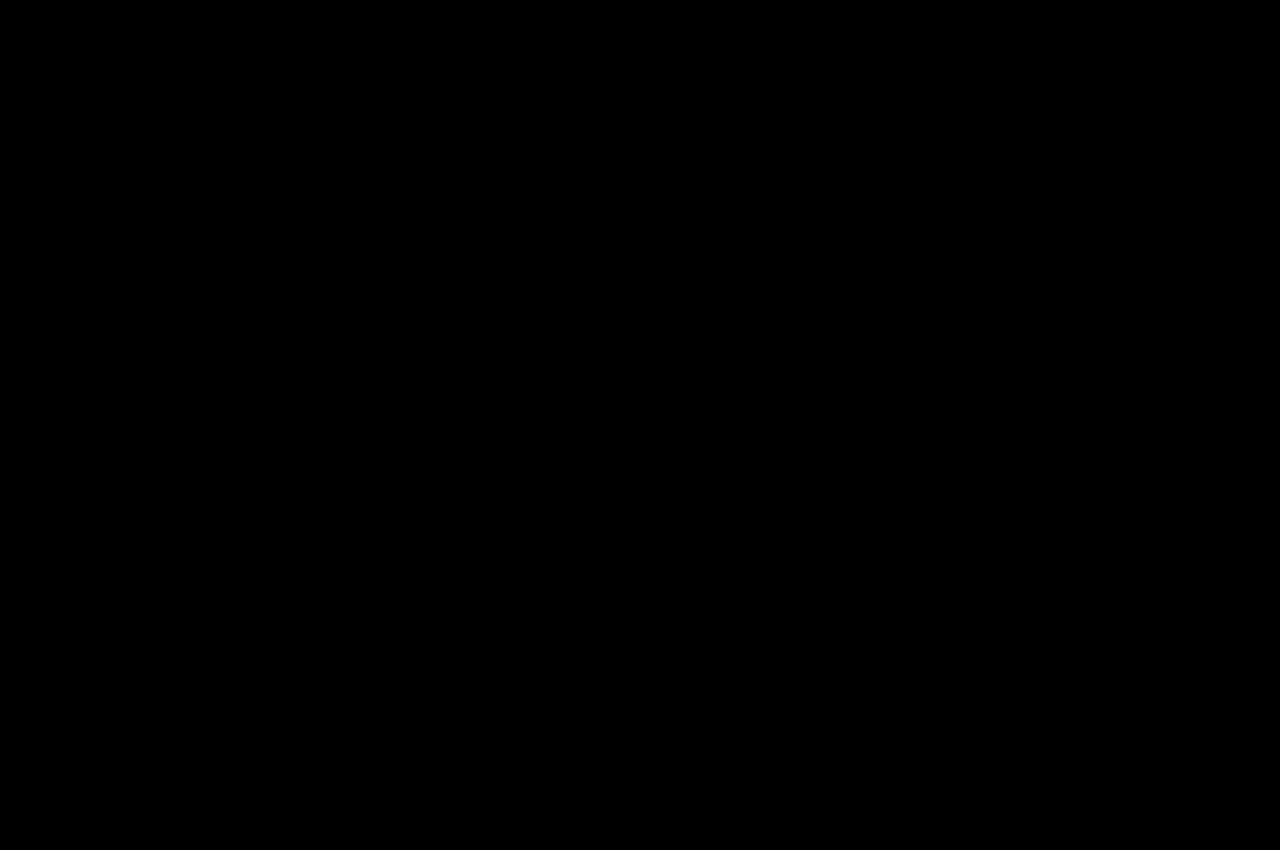
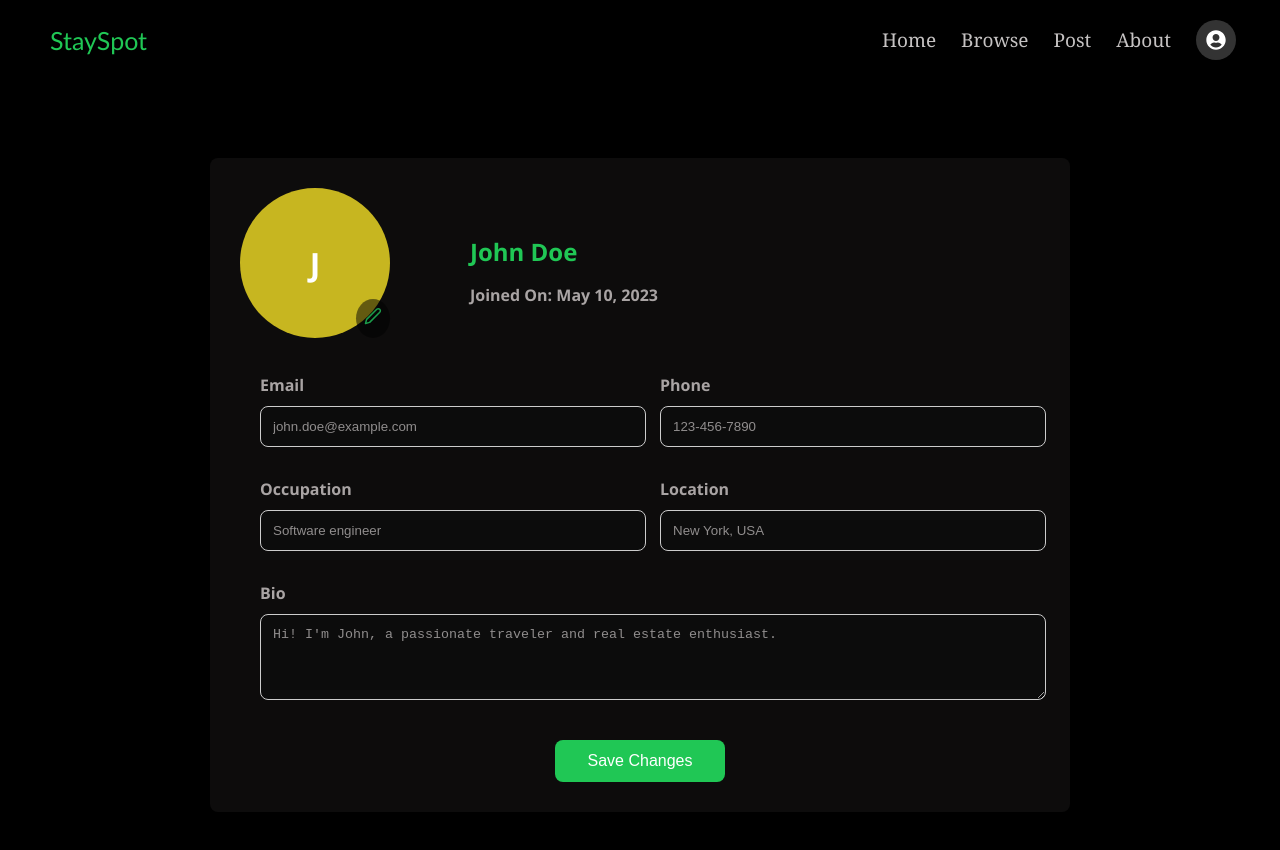
Before and after one commit to PrasadNalajala/stayspot, a React (Create React App) app: page /profile in a window 1280 px wide. Before the commit this address had no page. Shown: the top 850 px of the page. Before the commit the page ends 800 px from the top, so only its background shows below. Built offline with nearby package versions, Linux system fonts and the light colour scheme.

Commit message:
profile page added

```diff
--- a/src/App.js
+++ b/src/App.js
@@ -2,7 +2,7 @@
 import './App.css';
 import Login from './components/Login/index.js'
 import {BrowserRouter,Routes,Route,Switch} from 'react-router-dom'
-import Navbar from './components/Navbar/index.js';
+import Profile from './components/Profile/index.js';
 import Home from './components/Home/index.js';
 import BrowseRentals from './components/BrowseRentals/index.js';
 import PostRental from './components/PostRental/index.js';
@@ -25,6 +25,7 @@
           <Route path='/post-rental' Component={PostRental}/>
           <Route path='/about-us' Component={AboutUs} />
           <Route path='/contact' Component={ContactUs}/>
+          <Route path='/profile' Component={Profile}/>
       </Routes>
       <ToastContainer
           position="top-right"
--- /dev/null
+++ b/src/components/Profile/index.css
@@ -0,0 +1,150 @@
+.profile-container {
+    display: flex;
+    justify-content: center;
+    align-items: center;
+    padding: 20px;
+    background-color:black;
+    margin-top: 65px;
+    min-height: 100vh;
+  }
+
+  .profile-header {
+    display: flex;
+    flex-direction: column;
+    align-items: center;
+    background-color: rgb(13, 12, 12);
+    padding: 30px;
+    border-radius: 8px;
+    box-shadow: 0px 4px 8px rgba(0, 0, 0, 0.1);
+    width: 100%;
+    max-width: 800px;
+  }
+
+  .profile-picture {
+    position: relative;
+    display: flex;
+    justify-content: center;
+    align-items: center;
+  }
+
+  .profile-image {
+    width: 150px;
+    height: 150px;
+    border-radius: 50%;
+    object-fit: cover;
+  }
+
+  .profile-image-placeholder {
+    display: flex;
+    justify-content: center;
+    align-items: center;
+    width: 150px;
+    height: 150px;
+    background-color: #c7b620;
+    color: white;
+    font-size: 2rem;
+    border-radius: 50%;
+    font-weight: bold;
+  }
+
+  .edit-icon {
+    position: absolute;
+    bottom: 0;
+    right: 0;
+    background-color: rgba(0, 0, 0, 0.5);
+    color: #1b9e4b;
+    padding: 8px;
+    border-radius: 50%;
+    cursor: pointer;
+  }
+
+  .upload-input {
+    display: none;
+  }
+
+  .profile-info {
+    margin-top: 20px;
+    width: 100%;
+  }
+
+  .username {
+    font-size: 1.5rem;
+    font-weight: bold;
+    text-align: center;
+    margin-bottom: 10px;
+    color: #20c755;
+  }
+
+  .info-label {
+    text-align: start;
+    margin-bottom: 5px;
+    color: #a9a4a4;
+    font-weight: 600;
+  }
+
+  .info-row {
+    margin-bottom: 15px;
+    width: 100%;
+  }
+
+  .editable-input,
+  .editable-textarea {
+    width: 100%;
+    padding: 12px;
+    border-radius: 8px;
+    border: 0.6px solid #ccc;
+    margin-top: 5px;
+    background-color: #0c0c0c;
+    color: #908d8d;
+  }
+
+  .editable-input:focus,
+  .editable-textarea:focus {
+    outline: none;
+    border-color: #20c755;
+  }
+
+  .save-btn {
+    background-color: #20c755;
+    color: white;
+    padding: 12px 24px;
+    border: none;
+    border-radius: 8px;
+    cursor: pointer;
+    font-size: 1rem;
+    transition: background-color 0.3s;
+    width: 100%;
+    margin-top: 20px;
+  }
+
+  .save-btn:hover {
+    background-color: #1b9e4b;
+  }
+
+  @media (min-width:768px) {
+    .profile-section{
+        display: flex;
+        gap: 10%;
+        align-items: center;
+        width: 100%;
+    }
+    .info-row{
+        width: 45%;
+    }
+    .profile-info{
+        display: flex;
+        justify-content: space-around;
+        flex-wrap: wrap;
+        align-items: center;
+    }
+    .bio-container{
+        width: 95%;
+    }
+    .save-btn{
+        width: 170px;
+    }
+    .username{
+        text-align: start;
+    }
+
+  }
--- /dev/null
+++ b/src/components/Profile/index.js
@@ -0,0 +1,155 @@
+import React, { useEffect, useState } from "react";
+import Navbar from "../Navbar";
+import axios from "axios";
+import { toast } from "react-toastify";
+import { FiEdit2 } from "react-icons/fi"; // Import edit icon
+import "./index.css"; // Import the CSS file
+
+const Profile = () => {
+  const [image, setImage] = useState("");
+  const [imageUrl, setImageUrl] = useState("");
+  const [email, setEmail] = useState("john.doe@example.com");
+  const [Occupation,setOccupation]=useState("Software engineer");
+  const [phone, setPhone] = useState("123-456-7890");
+  const [bio, setBio] = useState("Hi! I'm John, a passionate traveler and real estate enthusiast.");
+  const [location, setLocation] = useState("New York, USA");
+  const [name, setName] = useState("John Doe");
+
+  const handleImageUpload = (e) => {
+    const file = e.target.files[0];
+    if (file) {
+      setImage(URL.createObjectURL(file)); // Local preview of the image
+      uploadImageToCloud(file); // Upload to cloud storage
+    }
+  };
+
+  const uploadImageToCloud = (file) => {
+    const formData = new FormData();
+    formData.append("file", file);
+    formData.append("upload_preset", "YOUR_UPLOAD_PRESET"); // Replace with your actual upload preset
+
+    axios
+      .post(`https://api.cloudinary.com/v1_1/YOUR_CLOUD_NAME/image/upload`, formData)
+      .then((response) => {
+        setImageUrl(response.data.secure_url);
+        toast.success("Image uploaded successfully");
+      })
+      .catch((error) => {
+        toast.error("Failed to upload image");
+      });
+  };
+
+  const handleSave = () => {
+    // You can add logic to save these changes to your backend here
+    toast.success("Profile updated successfully!");
+  };
+
+  useEffect(() => {
+    console.log("Profile Component Loaded");
+  }, []);
+
+  // If no image, display first letter of the name
+  const renderProfileImage = () => {
+    if (!imageUrl && !image) {
+      return (
+        <div className="profile-image-placeholder">
+          {name[0].toUpperCase()}
+        </div>
+      );
+    }
+    return <img src={imageUrl || image} alt="Profile" className="profile-image" />;
+  };
+
+  return (
+    <>
+      <Navbar />
+      <div className="profile-container">
+        <div className="profile-header">
+            <div className="profile-section">
+          <div className="profile-picture">
+            {renderProfileImage()}
+            <label htmlFor="upload-button" className="edit-icon">
+              <FiEdit2 size={18} />
+            </label>
+            <input
+              id="upload-button"
+              type="file"
+              accept="image/*"
+              onChange={handleImageUpload}
+              className="upload-input"
+            />
+          </div>
+          <div>
+          <h2 className="username">{name}</h2>
+          <p className="info-label">Joined On: May 10, 2023</p>
+            </div>
+            </div>
+          <div className="profile-info">
+
+
+            <div className="info-row">
+              <p className="info-label">Email</p>
+              <input
+                type="email"
+                placeholder="Email"
+                value={email}
+                onChange={(e) => setEmail(e.target.value)}
+                className="editable-input"
+              />
+            </div>
+
+            <div className="info-row">
+              <p className="info-label">Phone</p>
+              <input
+                type="tel"
+                placeholder="Mobile Number"
+                value={phone}
+                onChange={(e) => setPhone(e.target.value)}
+                className="editable-input"
+              />
+            </div>
+
+            <div className="info-row">
+              <p className="info-label">Occupation</p>
+              <input
+                type="text"
+                placeholder="Occupation"
+                value={Occupation}
+                onChange={(e) => setOccupation(e.target.value)}
+                className="editable-input"
+              />
+            </div>
+
+            <div className="info-row">
+              <p className="info-label">Location</p>
+              <input
+                type="text"
+                placeholder="Location"
+                value={location}
+                onChange={(e) => setLocation(e.target.value)}
+                className="editable-input"
+              />
+            </div>
+
+            <div className="info-row bio-container">
+              <p className="info-label">Bio</p>
+              <textarea
+                value={bio}
+                placeholder="Tell us about Yourself"
+                rows={4}
+                onChange={(e) => setBio(e.target.value)}
+                className="editable-textarea"
+              />
+            </div>
+
+            <button onClick={handleSave} className="save-btn">
+              Save Changes
+            </button>
+          </div>
+        </div>
+      </div>
+    </>
+  );
+};
+
+export default Profile;
```
